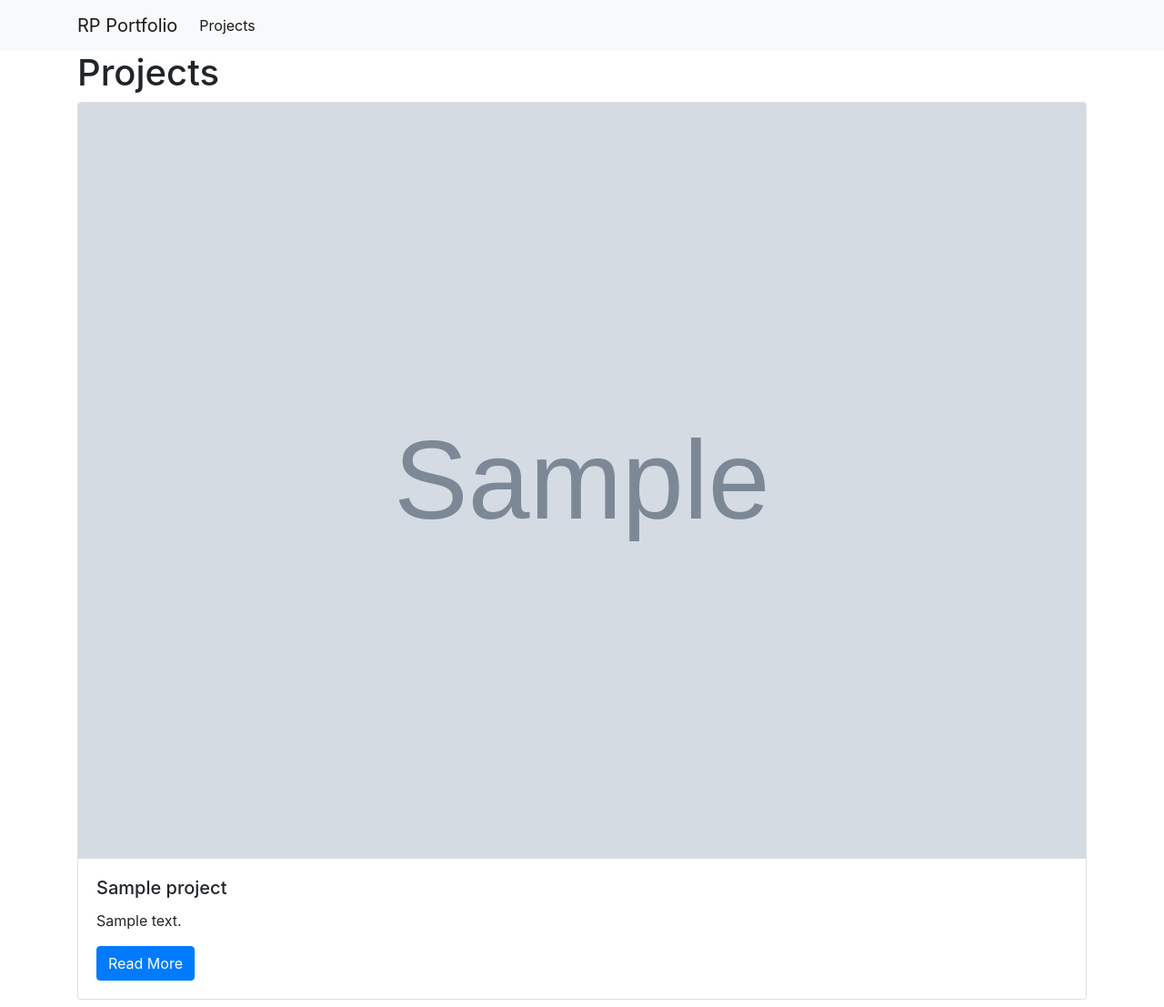
After one commit to radusocaci/voting-system, a Django app: page /projects/ in a window 1280 px wide. The commit adds this page. Shown: the whole page at 91% size. Run offline with Django 3.2, Linux system fonts and the light colour scheme; tables that the repository leaves empty hold one stand-in row (values such as "Sample post"); grey boxes marked "Sample" are stand-in pictures; some libraries are stand-ins or nearby versions.

```diff
--- /dev/null
+++ b/projects/templates/project_index.html
@@ -0,0 +1,21 @@
+{% extends "base.html" %}
+{% load static %}
+{% block page_content %}
+<h1>Projects</h1>
+<div class="row">
+{% for project in projects %}
+    <div class="col-md-12">
+        <div class="card mb-2">
+            <img class="card-img-top" src="{% static project.image %}">
+            <div class="card-body">
+                <h5 class="card-title">{{ project.title }}</h5>
+                <p class="card-text">{{ project.description }}</p>
+                <a href="{% url 'project_detail' project.pk %}"
+                   class="btn btn-primary">
+                    Read More
+                </a>
+        </div>
+    </div>
+    {% endfor %}
+</div>
+{% endblock %}
--- a/projects/views.py
+++ b/projects/views.py
@@ -1,4 +1,4 @@
-from django.shortcuts import render
+from django.shortcuts import render, get_object_or_404
 
 from projects.models import Project
 
@@ -7,8 +7,8 @@ from projects.models import Project
 
 
 def projects_index(request):
-    return render(request, 'projects_index.html', {'projects': Project.objects.all()})
+    return render(request, 'project_index.html', {'projects': Project.objects.all()})
 
 
 def project_detail(request, pk):
-    return render(request, 'project_detail.html', {'projects': Project.objects.get(pk=pk)})
+    return render(request, 'project_detail.html', {'project': get_object_or_404(Project, pk=pk)})
--- a/voting_system/templates/base.html
+++ b/voting_system/templates/base.html
@@ -1,6 +1,26 @@
 <link rel="stylesheet" href="https://stackpath.bootstrapcdn.com/bootstrap/4.1.3/css/bootstrap.min.css" integrity="sha384-MCw98/SFnGE8fJT3GXwEOngsV7Zt27NXFoaoApmYm81iuXoPkFOJwJ8ERdknLPMO" crossorigin="anonymous">
 
-{% block page_content %}{% endblock %}
+<nav class="navbar navbar-expand-lg navbar-light bg-light">
+    <div class="container">
+        <a class="navbar-brand" href="{% url 'project_index' %}">RP Portfolio</a>
+        <button class="navbar-toggler" type="button" data-toggle="collapse" data-target="#navbarSupportedContent" aria-controls="navbarSupportedContent" aria-expanded="false" aria-label="Toggle navigation">
+          <span class="navbar-toggler-icon"></span>
+        </button>
+
+        <div class="collapse navbar-collapse" id="navbarSupportedContent">
+          <ul class="navbar-nav mr-auto">
+            <li class="nav-item active">
+              <a class="nav-link" href="{% url 'project_index' %}">Projects</a>
+            </li>
+          </ul>
+        </div>
+    </div>
+
+</nav>
+
+<div class="container">
+    {% block page_content %}{% endblock %}
+</div>
 
 <script src="https://code.jquery.com/jquery-3.3.1.slim.min.js" integrity="sha384-q8i/X+965DzO0rT7abK41JStQIAqVgRVzpbzo5smXKp4YfRvH+8abtTE1Pi6jizo" crossorigin="anonymous"></script>
 <script src="https://cdnjs.cloudflare.com/ajax/libs/popper.js/1.14.3/umd/popper.min.js" integrity="sha384-ZMP7rVo3mIykV+2+9J3UJ46jBk0WLaUAdn689aCwoqbBJiSnjAK/l8WvCWPIPm49" crossorigin="anonymous"></script>
--- a/voting_system/urls.py
+++ b/voting_system/urls.py
@@ -16,7 +16,10 @@ Including another URLconf
 from django.contrib import admin
 from django.urls import path, include
 
+from voting_system import views
+
 urlpatterns = [
     path('admin/', admin.site.urls),
+    path('', views.home_page),
     path('projects/', include('projects.urls'))
 ]
--- /dev/null
+++ b/voting_system/views.py
@@ -0,0 +1,5 @@
+from django.shortcuts import render
+
+
+def home_page(request):
+    return render(request, 'base.html', {})
```
Also changed, not shown: bulk_create.py (added, +10 -0 lines), projects/templates/project_detail.html (added, +18 -0 lines), projects/static/img/project1.png (added), projects/static/img/project2.png (added), 1 other file.
